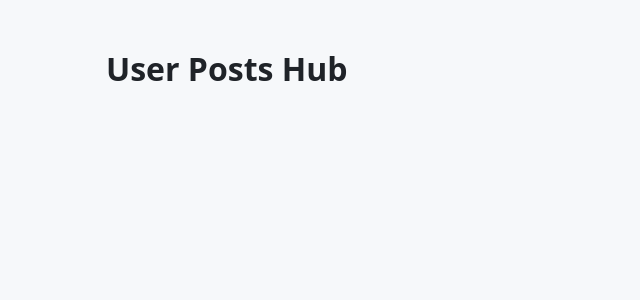
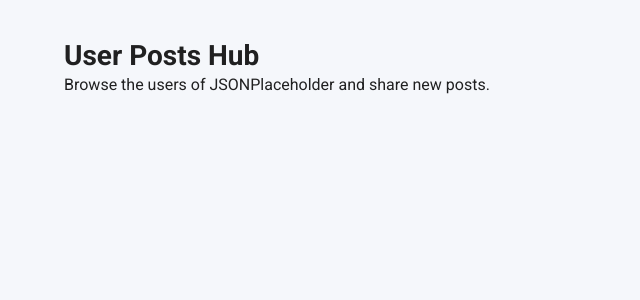
Before and after one commit to jescrene/user-posts-hub, a React (Vite) app: page / in a window 1280 px wide. Shown: the top 300 px of the page, without its empty margins (0-640 px from the left). Built offline with nearby package versions, Linux system fonts and the light colour scheme.

Commit message:
feat: add the MUI theme and the app layout
Adds the theme and AppProviders with CssBaseline, moves App to its own folder with a
styled.ts, UI texts and test ids, and renders tests through the same providers.

```diff
--- a/src/App.tsx
+++ /dev/null
@@ -1,9 +0,0 @@
-function App() {
-    return (
-        <main className="app">
-            <h1>User Posts Hub</h1>
-        </main>
-    );
-}
-
-export default App;
--- /dev/null
+++ b/src/App/App.tsx
@@ -0,0 +1,21 @@
+import Box from '@mui/material/Box';
+import Typography from '@mui/material/Typography';
+
+import { APP_SUBTITLE, APP_TITLE } from '@/constants/appUiTexts';
+import { APP_TEST_ID } from '@/constants/testIds';
+
+import { SAppContainer } from './styled';
+
+/**
+ * Root component: the page header and the main content of the application.
+ */
+const App = () => (
+    <SAppContainer data-testid={APP_TEST_ID} maxWidth="lg">
+        <Box component="header">
+            <Typography variant="h1">{APP_TITLE}</Typography>
+            <Typography color="text.secondary">{APP_SUBTITLE}</Typography>
+        </Box>
+    </SAppContainer>
+);
+
+export default App;
--- /dev/null
+++ b/src/App/styled.ts
@@ -0,0 +1,17 @@
+import Container from '@mui/material/Container';
+import { styled } from '@mui/material/styles';
+
+/**
+ * Centers the application and adds vertical space that grows on larger screens.
+ */
+export const SAppContainer = styled(Container)(({ theme }) => ({
+    display: 'flex',
+    flexDirection: 'column',
+    gap: theme.spacing(3),
+    paddingBottom: theme.spacing(3),
+    paddingTop: theme.spacing(3),
+    [theme.breakpoints.up('md')]: {
+        paddingBottom: theme.spacing(5),
+        paddingTop: theme.spacing(5),
+    },
+}));
--- /dev/null
+++ b/src/constants/appUiTexts.ts
@@ -0,0 +1,2 @@
+export const APP_TITLE = 'User Posts Hub';
+export const APP_SUBTITLE = 'Browse the users of JSONPlaceholder and share new posts.';
--- /dev/null
+++ b/src/constants/testIds.ts
@@ -0,0 +1 @@
+export const APP_TEST_ID = 'app';
--- a/src/index.css
+++ /dev/null
@@ -1,25 +0,0 @@
-:root {
-    font-family:
-        system-ui,
-        -apple-system,
-        'Segoe UI',
-        Roboto,
-        sans-serif;
-    line-height: 1.5;
-    color: #1f2328;
-    background-color: #f6f8fa;
-}
-
-* {
-    box-sizing: border-box;
-}
-
-body {
-    margin: 0;
-}
-
-.app {
-    max-width: 1100px;
-    margin: 0 auto;
-    padding: 1.5rem 1rem;
-}
--- a/src/main.tsx
+++ b/src/main.tsx
@@ -1,10 +1,17 @@
 import { StrictMode } from 'react';
 import { createRoot } from 'react-dom/client';
-import './index.css';
-import App from './App.tsx';
+import '@fontsource/roboto/400.css';
+import '@fontsource/roboto/500.css';
+import '@fontsource/roboto/600.css';
+import '@fontsource/roboto/700.css';
+
+import App from '@/App/App';
+import AppProviders from '@/providers/AppProviders';
 
 createRoot(document.getElementById('root')!).render(
     <StrictMode>
-        <App />
+        <AppProviders>
+            <App />
+        </AppProviders>
     </StrictMode>,
 );
--- /dev/null
+++ b/src/providers/AppProviders.tsx
@@ -0,0 +1,23 @@
+import type { ReactNode } from 'react';
+import CssBaseline from '@mui/material/CssBaseline';
+import { ThemeProvider } from '@mui/material/styles';
+
+import { theme } from '@/theme/theme';
+
+interface AppProvidersProps {
+    /** Application tree that receives the theme. */
+    children: ReactNode;
+}
+
+/**
+ * Wraps the application with the MUI theme and its CSS baseline. Tests render through it too, so
+ * components look and behave the same as in the browser.
+ */
+const AppProviders = ({ children }: AppProvidersProps) => (
+    <ThemeProvider theme={theme}>
+        <CssBaseline />
+        {children}
+    </ThemeProvider>
+);
+
+export default AppProviders;
--- /dev/null
+++ b/src/theme/theme.ts
@@ -0,0 +1,27 @@
+import { createTheme } from '@mui/material/styles';
+
+/**
+ * Application theme: an indigo palette over a soft grey background, rounded surfaces and
+ * buttons without uppercase text.
+ */
+export const theme = createTheme({
+    palette: {
+        mode: 'light',
+        primary: { main: '#4f46e5' },
+        secondary: { main: '#0ea5e9' },
+        background: { default: '#f5f7fb', paper: '#ffffff' },
+    },
+    shape: { borderRadius: 12 },
+    typography: {
+        fontFamily: 'Roboto, system-ui, -apple-system, "Segoe UI", sans-serif',
+        h1: { fontSize: '1.75rem', fontWeight: 700 },
+        h2: { fontSize: '1.25rem', fontWeight: 600 },
+        button: { textTransform: 'none', fontWeight: 600 },
+    },
+    components: {
+        MuiPaper: {
+            defaultProps: { elevation: 0 },
+            styleOverrides: { root: { border: '1px solid #e5e7eb' } },
+        },
+    },
+});
```
Also changed, not shown: src/test/renderWithProviders.tsx (added, +10 -0 lines), 2 other files (tests, documents, lock files or other folders).
